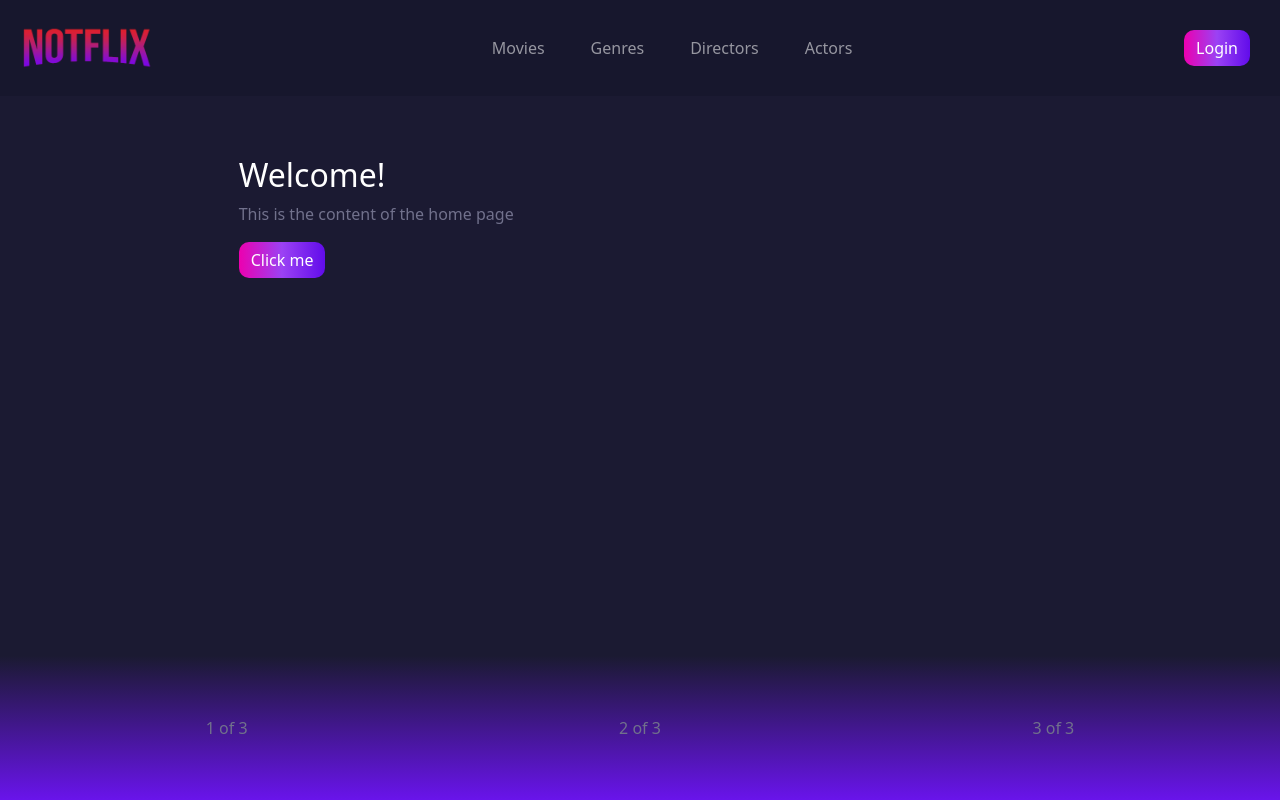
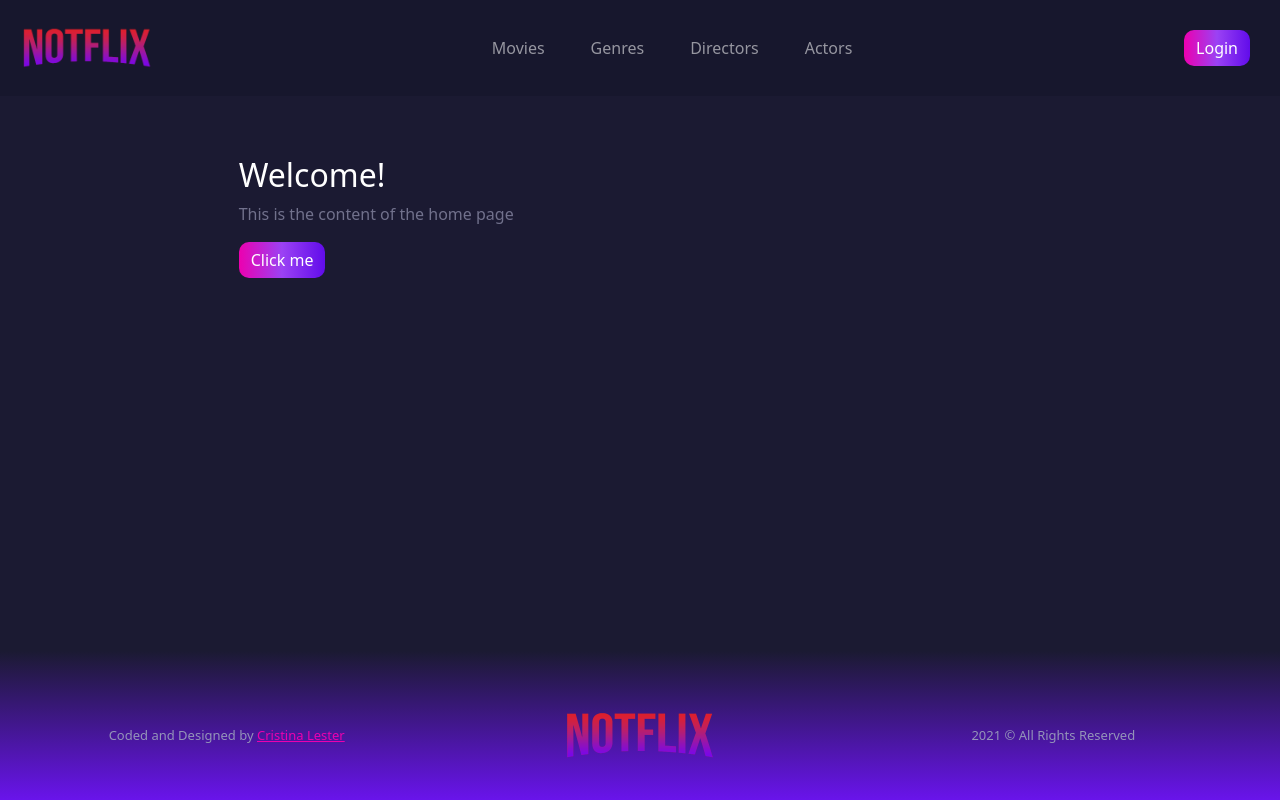
Before and after one commit to MichiyoYo/notflix-db, a React (Create React App) app: page / in a window 1280 px wide. Built offline with nearby package versions, Linux system fonts and the light colour scheme.

Commit message:
added footer info

```diff
--- a/src/components/footer/Footer.js
+++ b/src/components/footer/Footer.js
@@ -1,14 +1,24 @@
 import React from "react";
 import { Container, Row, Col } from "react-bootstrap";
+import logo from "../../images/logo.png";
 
 function Footer(props) {
   return (
     <footer>
       <Container fluid>
         <Row>
-          <Col className="text-center">1 of 3</Col>
-          <Col className="text-center">2 of 3</Col>
-          <Col className="text-center">3 of 3</Col>
+          <Col md={4} sm={12} className="text-center credits">
+            <p className="mb-0">
+              Coded and Designed by{" "}
+              <a href="https://cristinalester.rocks">Cristina Lester</a>
+            </p>
+          </Col>
+          <Col md={4} sm={12} className="text-center logo-wrapper">
+            <img src={logo} alt="NotFlix Logo" />
+          </Col>
+          <Col md={4} sm={12} className="text-center copyright">
+            <p className="mb-0">2021 &copy; All Rights Reserved</p>
+          </Col>
         </Row>
       </Container>
     </footer>
--- a/src/components/footer/_footer.scss
+++ b/src/components/footer/_footer.scss
@@ -3,4 +3,24 @@ footer {
   bottom: 0;
   width: 100%;
   background-image: linear-gradient(180deg, #1b1a32, #6914eb);
+  .row {
+    padding: 60px 20px 40px 20px;
+    .credits,
+    .copyright,
+    .logo-wrapper {
+      display: flex;
+      justify-content: center;
+      align-items: center;
+      p {
+        margin: 0;
+        font-size: 13px;
+        color: #9494b9 !important;
+      }
+    }
+  }
+  .logo-wrapper {
+    img {
+      max-width: 150px;
+    }
+  }
 }
```
